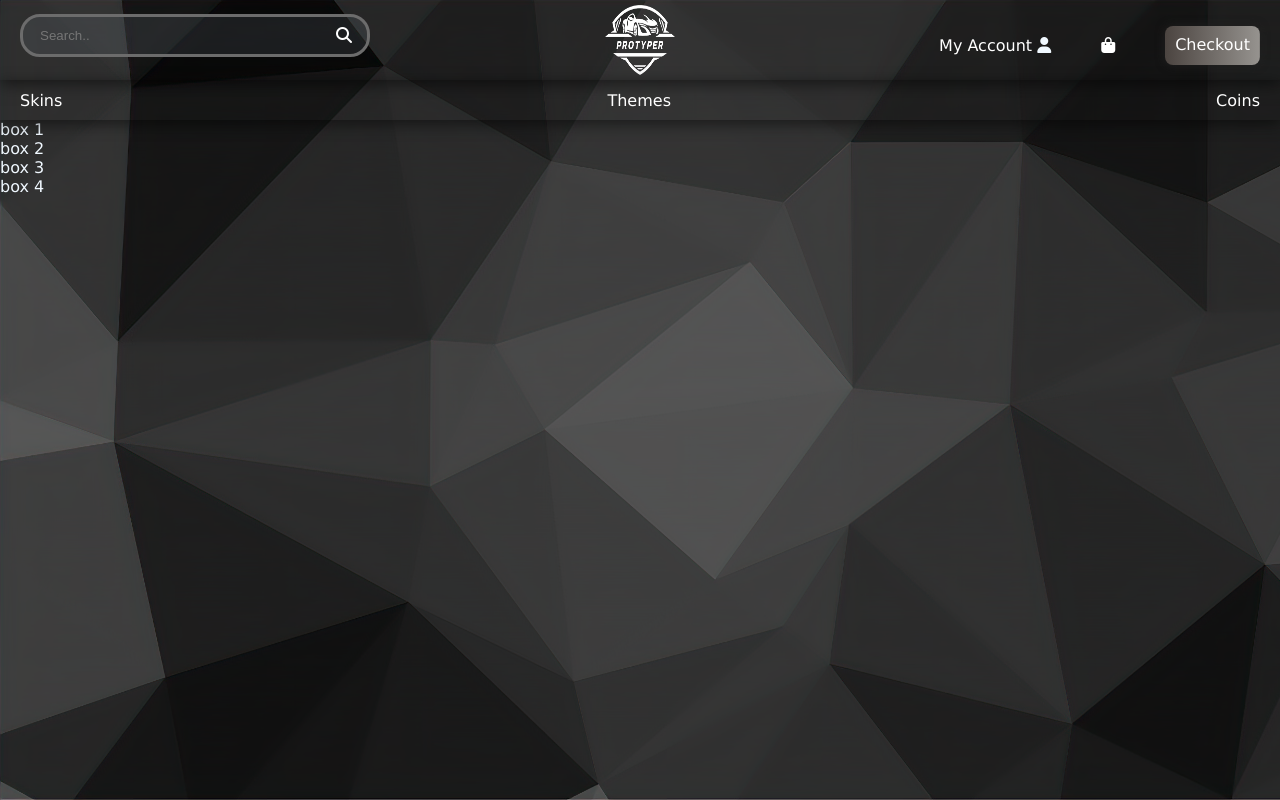
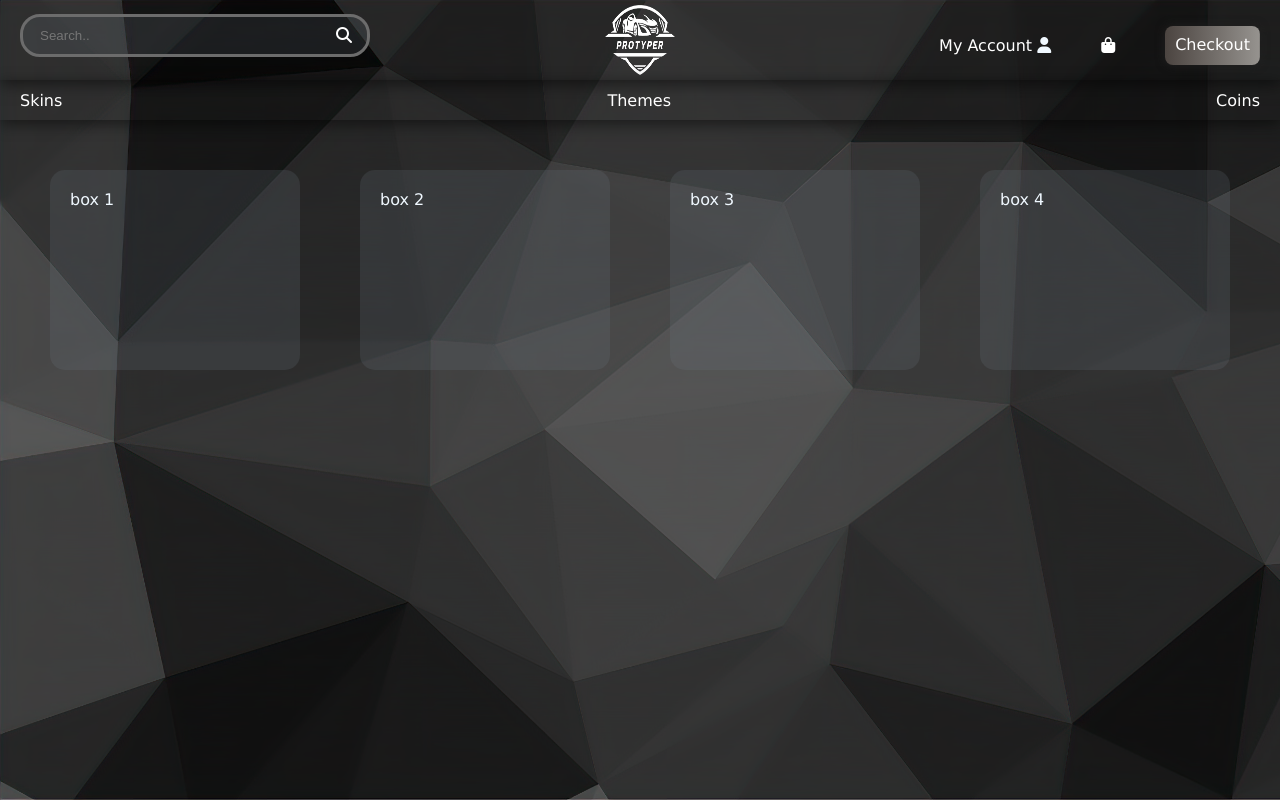
Before and after one commit to Ajan0211/ProTyper, a React (Vite) app in the folder pro-typer/: page /Shop in a window 1280 px wide. Built offline with nearby package versions, Linux system fonts and the light colour scheme.

Commit message:
Adding CSS for boxes on shop

```diff
--- a/pro-typer/src/Shop.css
+++ b/pro-typer/src/Shop.css
@@ -0,0 +1,18 @@
+.page-container {
+  margin: 50px;
+  justify-content: space-between;
+  display: flex;
+  position: relative;
+}
+
+.box-container {
+  display: flex;
+  flex-direction: column;
+  background-color: #323437;
+  background-color: #70768431;
+  padding: 20px;
+  border-radius: 15px;
+  min-width: 250px;
+  min-height: 200px;
+  cursor: pointer;
+}
```
